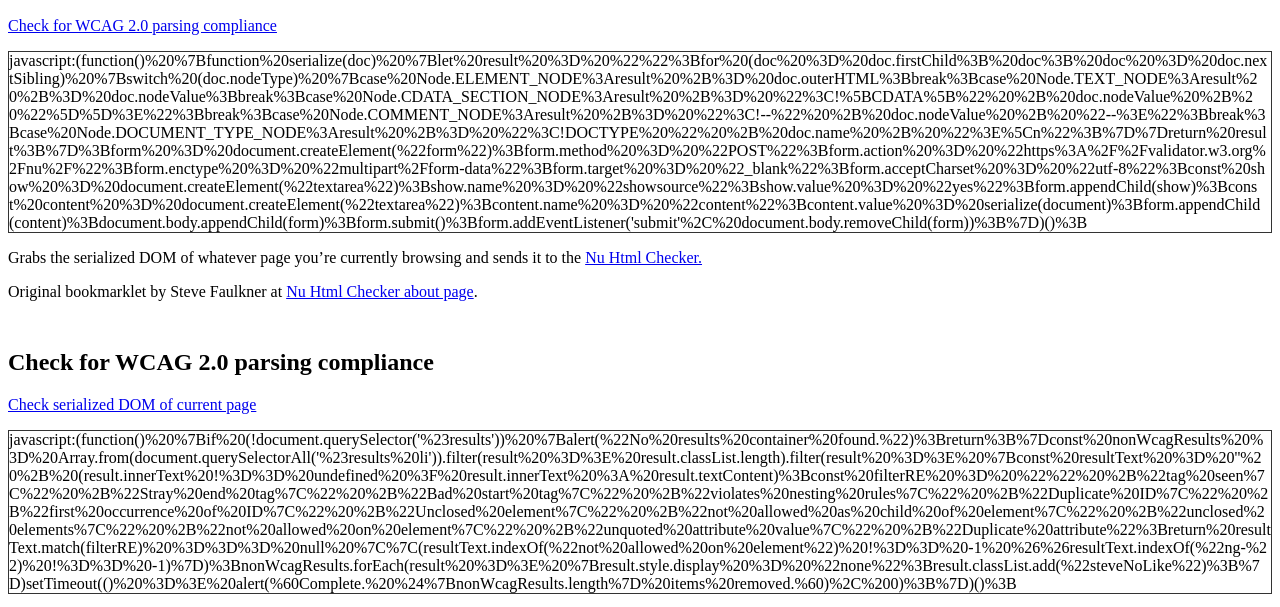
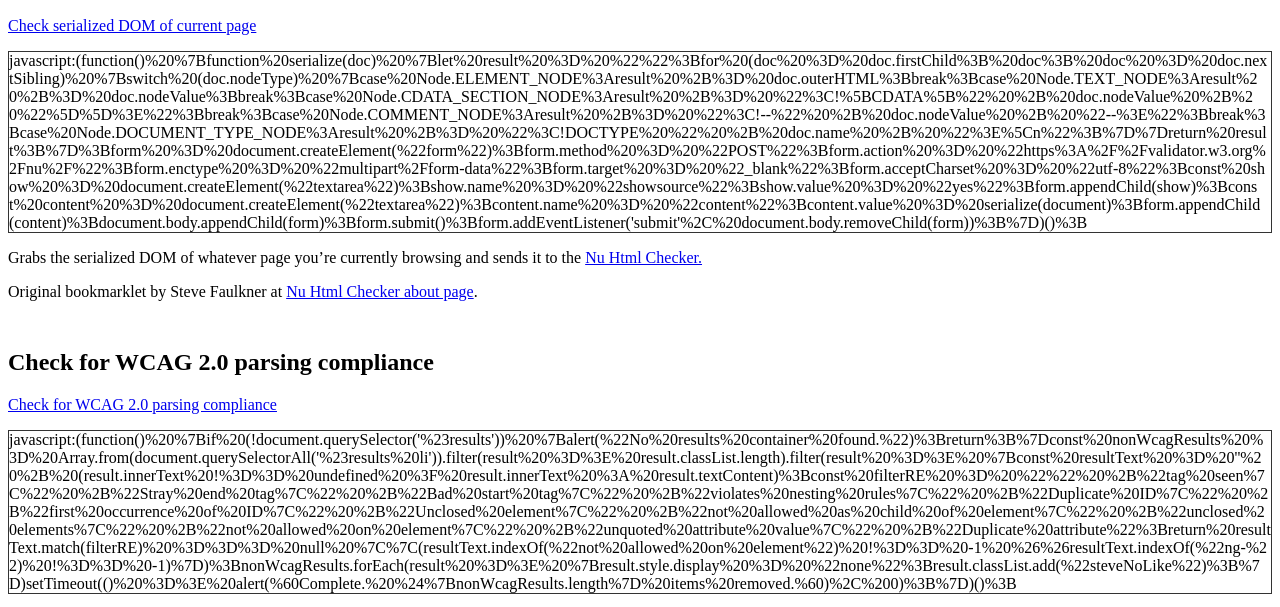
Before and after one commit to joppekroon/bookmarklets, a plain HTML site: page index.html in a window 1280 px wide. Shown: the part 645-1252 px from the top of the page. Drawn offline with Linux system fonts and the light colour scheme.

Commit message:
Fixed links

```diff
--- a/index.html
+++ b/index.html
@@ -101,7 +101,7 @@
   <section aria-labelledby="check-dom-header">
     <h2 id="check-dom-header">Check DOM</h2>
     <p>
-      <a class="bookmarklet" id="check-dom-link">Check for WCAG 2.0 parsing compliance</a>
+      <a class="bookmarklet" id="check-dom-link">Check serialized DOM of current page</a>
       <div tabindex="0" class="bookmarklet" id="check-dom-area" aria-labelledby="check-dom-link"></div>
     </p>
     <p>
@@ -114,9 +114,9 @@
   </section>
 
   <section aria-labelledby="wcag-filter-header">
-    <h2 id="wcag-filter-header" >Check for WCAG 2.0 parsing compliance</h2>
+    <h2 id="wcag-filter-header">Check for WCAG 2.0 parsing compliance</h2>
     <p>
-      <a class="bookmarklet" id="wcag-filter-link">Check serialized DOM of current page</a>
+      <a class="bookmarklet" id="wcag-filter-link">Check for WCAG 2.0 parsing compliance</a>
       <div tabindex="0" class="bookmarklet" id="wcag-filter-area" aria-labelledby="wcag-filter-link" ></div>
     </p>
     <p>
```
